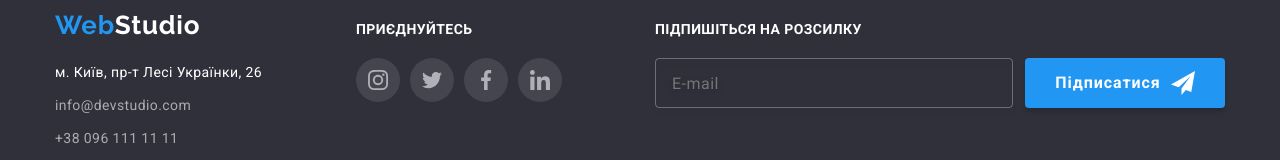
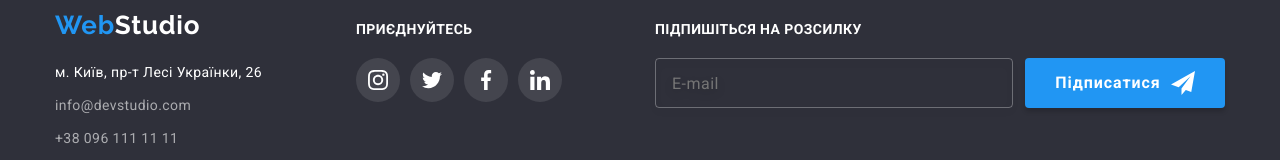
Before and after one commit to GotsmanRoman/goit-markup-hw-07, a plain HTML site: page portfolio.html in a window 1280 px wide. Shown: the part 1682-1842 px from the top of the page. Drawn offline with Linux system fonts and the light colour scheme.

Commit message:
Update portfolio.html

```diff
--- a/portfolio.html
+++ b/portfolio.html
@@ -357,7 +357,7 @@
                   <svg
                     width="20"
                     height="20"
-                    class="socials-list__icon social-list__icon--footer"
+                    class="socials-list__icon socials-list__icon--footer"
                   >
                     <use href="images/sprite.svg#icon-instagram"></use>
                   </svg>
@@ -371,7 +371,7 @@
                   <svg
                     width="20"
                     height="20"
-                    class="socials-list__icon social-list__icon--footer"
+                    class="socials-list__icon socials-list__icon--footer"
                   >
                     <use href="images/sprite.svg#icon-twitter"></use>
                   </svg>
@@ -385,7 +385,7 @@
                   <svg
                     width="20"
                     height="20"
-                    class="socials-list__icon social-list__icon--footer"
+                    class="socials-list__icon socials-list__icon--footer"
                   >
                     <use href="images/sprite.svg#icon-facebook"></use>
                   </svg>
@@ -399,7 +399,7 @@
                   <svg
                     width="20"
                     height="20"
-                    class="socials-list__icon social-list__icon--footer"
+                    class="socials-list__icon socials-list__icon--footer"
                   >
                     <use href="images/sprite.svg#icon-linkedin"></use>
                   </svg>
```
